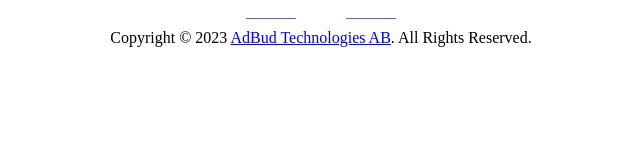
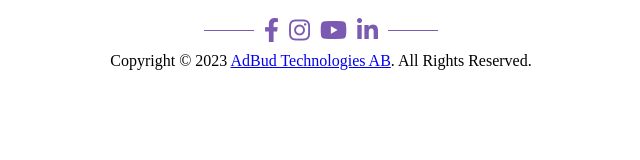
Before and after one commit to 6a6ak/footer, a plain HTML site: page index.html in a window 1280 px wide. Shown: the whole page, without its empty margins (319-959 px from the left). Drawn offline with Linux system fonts and the light colour scheme.

Commit message:
cdn repare

```diff
--- a/index.html
+++ b/index.html
@@ -1,3 +1,6 @@
+<head>
+    <link rel="stylesheet" href="https://cdnjs.cloudflare.com/ajax/libs/font-awesome/5.15.4/css/all.min.css">
+ </head>
 <body>
 
     <style>
```
